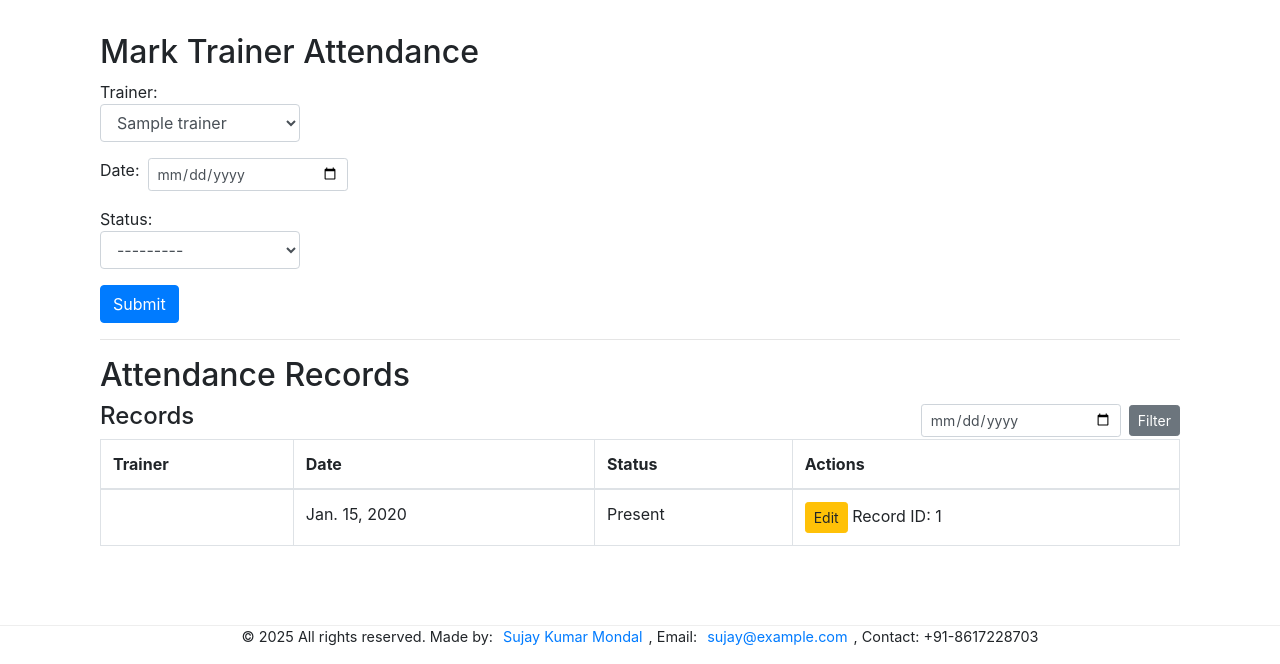
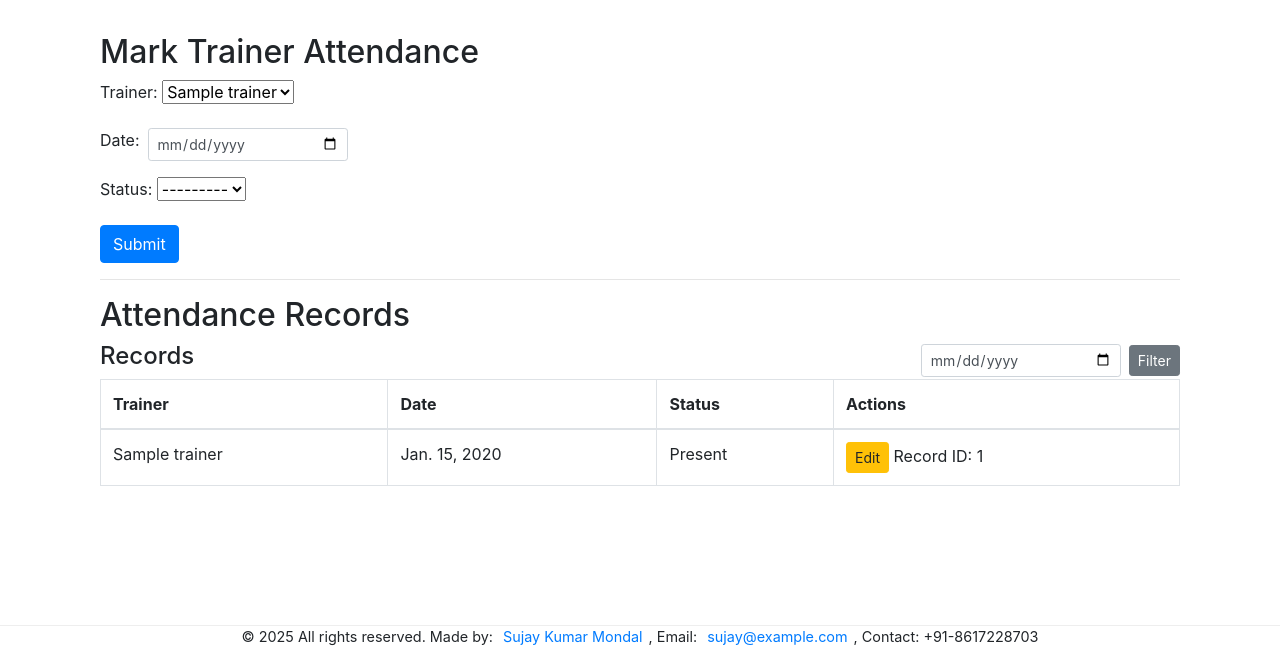
Before and after one commit to SujayKumarMondal/NoExcusesFitness, a Django app: page /trainer/attendance/ in a window 1280 px wide. Shown: the part 136-800 px from the top of the page. Run offline with Django 3.2, Linux system fonts and the light colour scheme; tables that the repository leaves empty hold one stand-in row (values such as "Sample post"); some libraries are stand-ins or nearby versions.

Commit message:
Refactor trainer attendance form and view for improved functionality and clarity

```diff
--- a/trainer/forms.py
+++ b/trainer/forms.py
@@ -1,13 +1,17 @@
 from django import forms
-from .models import TrainerAttendance  # Import the Attendance model
+from .models import Trainer, TrainerAttendance  # Import the Attendance model
 from django.db import models
 
 class TrainerAttendanceForm(forms.ModelForm):  # Ensure this is a ModelForm
     class Meta:
         model = TrainerAttendance
         fields = ['trainer', 'date', 'status']
-        widgets = {
-            'date': forms.DateInput(attrs={'type': 'date', 'class': 'form-control'}),
-            'status': forms.Select(attrs={'class': 'form-control'}),
-            'trainer': forms.Select(attrs={'class': 'form-control'}),
-        }
+        # widgets = {
+        #     'date': forms.DateInput(attrs={'type': 'date', 'class': 'form-control'}),
+        #     'status': forms.Select(attrs={'class': 'form-control'}),
+        #     'trainer': forms.Select(attrs={'class': 'form-control'}),
+        # }
+
+        def __init__(self, *args, **kwargs):
+            super().__init__(*args, **kwargs)
+            self.fields['trainer'].queryset = Trainer.objects.all()
--- a/trainer/models.py
+++ b/trainer/models.py
@@ -21,4 +21,4 @@ class TrainerAttendance(models.Model):
     status = models.CharField(max_length=10, choices=[('Present', 'Present'), ('Absent', 'Absent')])
 
     def __str__(self):
-        return f"{self.trainer.first_name} {self.trainer.last_name} - {self.date} - {self.status}"
+        return f"{self.trainer.name} - {self.date} - {self.status}"
--- a/trainer/templates/trainer_attendance.html
+++ b/trainer/templates/trainer_attendance.html
@@ -12,12 +12,11 @@
         margin-top: 20px;
         text-align: center;
         white-space: nowrap;
-        /* Remove margin-left */
         position: fixed;
         left: 0;
         bottom: 0;
         width: 100%;
-        background: #fff; /* Optional: match your page background */
+        background: #fff;
         z-index: 100;
         border-top: 1px solid #eee;
     }
@@ -33,15 +32,15 @@
     <h2>Mark Trainer Attendance</h2>
     <form method="POST">
         {% csrf_token %}
-        <div class="form-group" style="width: 200px;>
-            {{ form.trainer.label_tag }}  <!-- Use the trainer field -->
-            {{ form.trainer }}  <!-- Render the dropdown for Trainer -->
+        <div class="form-group" style="width: 200px;">
+            {{ form.trainer.label_tag }}
+            {{ form.trainer }}
         </div>
         <div class="form-group d-flex align-items-center">
             {{ form.date.label_tag }}
             <input type="date" name="date" class="form-control form-control-sm ml-2" id="id_date" value="{{ form.date.value }}" style="width: 200px;">
         </div>
-        <div class="form-group" style="width: 200px;>
+        <div class="form-group" style="width: 200px;">
             {{ form.status.label_tag }}
             {{ form.status }}
         </div>
@@ -59,7 +58,7 @@
     <table class="table table-bordered">
         <thead>
             <tr>
-                <th>Trainer</th>  <!-- Updated column name -->
+                <th>Trainer</th>
                 <th>Date</th>
                 <th>Status</th>
                 <th>Actions</th>
@@ -68,11 +67,11 @@
         <tbody>
             {% for record in attendance_records %}
             <tr>
-                <td>{{ record.trainer.first_name }} {{ record.trainer.last_name }}</td>  <!-- Display Trainer name -->
+                <td>{{ record.trainer.name }}</td>
                 <td>{{ record.date }}</td>
                 <td>{{ record.status }}</td>
                 <td>
-                    <a href="{% url 'edit_attendance' record.id %}" class="btn btn-warning btn-sm">Edit</a>
+                    <a href="{% url 'edit_trainer_attendance' record.id %}" class="btn btn-warning btn-sm">Edit</a>
                     <span>Record ID: {{ record.id }}</span>
                 </td>
             </tr>
--- a/trainer/views.py
+++ b/trainer/views.py
@@ -68,13 +68,13 @@ def trainer_attendance_view(request):
     # Filter attendance records by date if filter_date is provided
     filter_date = request.GET.get('filter_date')
     if filter_date:
-        attendance_records = TrainerAttendance.objects.filter(date=filter_date)
+        trainer_attendance_records = TrainerAttendance.objects.filter(date=filter_date)
     else:
-        attendance_records = TrainerAttendance.objects.all()
+        trainer_attendance_records = TrainerAttendance.objects.all()
 
     context = {
         'form': form,
-        'attendance_records': attendance_records,
+        'attendance_records': trainer_attendance_records,
         'filter_date': filter_date,
     }
     return render(request, 'trainer_attendance.html', context)
```
Lines whose indentation alone changed are shown as unchanged.
